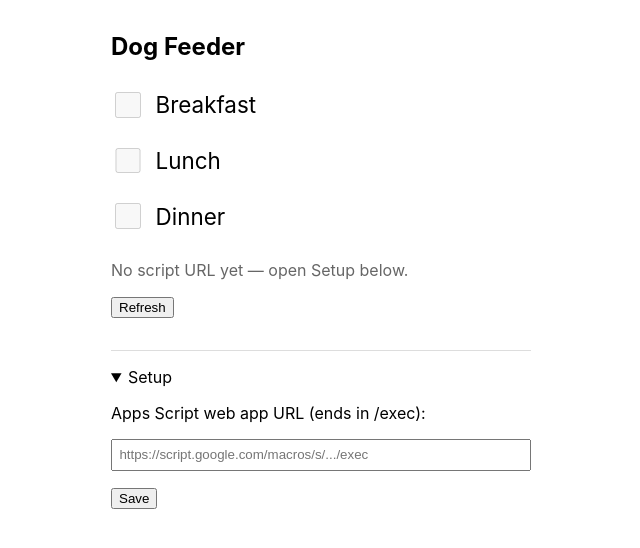
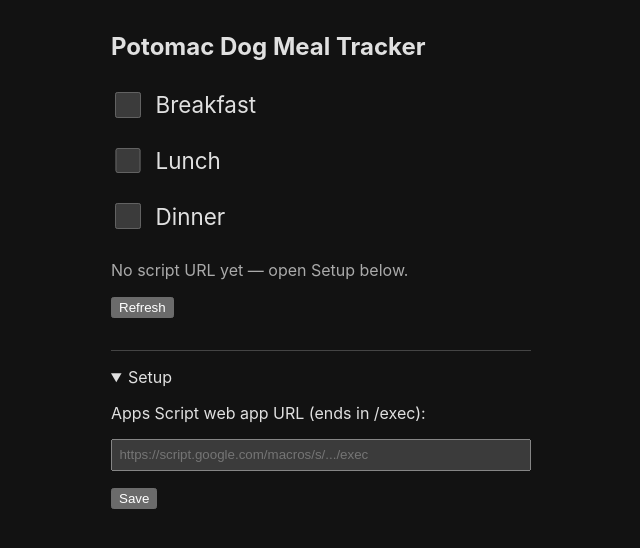
Before and after one commit to esasiela/poto-dog-meal-tracker, a plain HTML site: page index.html in a window 1280 px wide. Shown: the whole page, without its empty margins (319-959 px from the left). Drawn offline with Linux system fonts and the light colour scheme.

Commit message:
Dark theme, rename to Potomac Dog Meal Tracker, date on its own line
Co-Authored-By: Claude Sonnet 5.5 <noreply@anthropic.com>

```diff
--- a/index.html
+++ b/index.html
@@ -3,20 +3,21 @@
 <head>
   <meta charset="utf-8">
   <meta name="viewport" content="width=device-width, initial-scale=1">
-  <title>Dog Feeder</title>
+  <title>Potomac Dog Meal Tracker</title>
   <style>
-    body { font-family: -apple-system, system-ui, sans-serif; max-width: 420px; margin: 2rem auto; padding: 0 1rem; }
+    body { font-family: -apple-system, system-ui, sans-serif; max-width: 420px; margin: 2rem auto; padding: 0 1rem; background: #121212; color: #e0e0e0; color-scheme: dark; }
     h1 { font-size: 1.5rem; }
+    #date { display: block; font-size: 1rem; font-weight: normal; color: #aaa; }
     label.meal { display: flex; align-items: center; gap: .75rem; font-size: 1.4rem; padding: .75rem 0; }
     label.meal input { width: 1.6rem; height: 1.6rem; }
-    #status { color: #666; min-height: 1.2em; }
-    #status.error { color: #b00020; }
-    #setup { margin-top: 2rem; padding-top: 1rem; border-top: 1px solid #ddd; }
+    #status { color: #aaa; min-height: 1.2em; }
+    #status.error { color: #ff6b81; }
+    #setup { margin-top: 2rem; padding-top: 1rem; border-top: 1px solid #444; }
     #setup input { width: 100%; box-sizing: border-box; padding: .4rem; }
   </style>
 </head>
 <body>
-  <h1>Dog Feeder <small id="date"></small></h1>
+  <h1>Potomac Dog Meal Tracker<small id="date"></small></h1>
 
   <label class="meal"><input type="checkbox" data-meal="breakfast" disabled> Breakfast</label>
   <label class="meal"><input type="checkbox" data-meal="lunch" disabled> Lunch</label>
```
